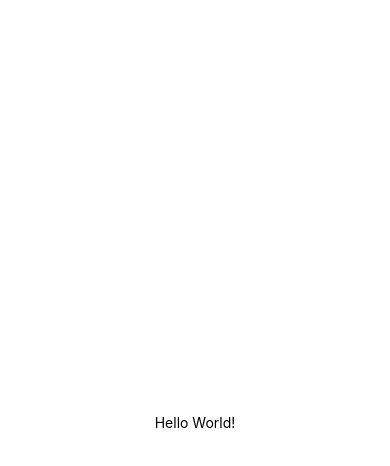
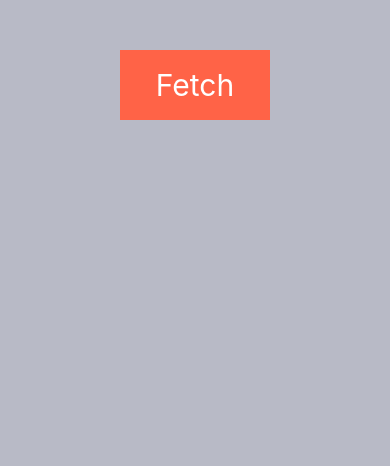
Before and after one commit to shafayeatsumit/ReactNative_TypeScript, a React Native app: screen / in a window 390 px wide. Shown: the top 466 px of the page. Built offline with nearby package versions, Linux system fonts and the light colour scheme.

Commit message:
build minimal ui for TODO

```diff
--- a/src/components/Main.tsx
+++ b/src/components/Main.tsx
@@ -1,5 +1,11 @@
 import React, { Component } from 'react';
-import { View, Text, StyleSheet } from 'react-native';
+import {
+  View,
+  Text,
+  StyleSheet,
+  FlatList,
+  TouchableOpacity,
+} from 'react-native';
 import { connect } from 'react-redux';
 import { Todo, fetchTodos } from '../actions';
 import { AppState } from '../reducers';
@@ -10,11 +16,48 @@ interface MainProps {
   fetchTodos(): any;
 }
 
+interface Item {
+  id: number;
+  title: string;
+  completed: boolean;
+}
+
 class _Main extends Component<MainProps> {
+  handleXout = (): void => { };
+
+  renderItem = ({ item }: { item: Todo }) => {
+    return (
+      <View style={styles.item}>
+        <Text style={styles.todoText}>{item.title}</Text>
+        <TouchableOpacity onPress={this.handleXout} style={styles.xout}>
+          <Text style={styles.xoutText}>X</Text>
+        </TouchableOpacity>
+      </View>
+    );
+  };
+  renderList = (): JSX.Element => {
+    return (
+      <View style={{ marginTop: 150 }}>
+        <FlatList
+          data={this.props.todos}
+          renderItem={this.renderItem}
+          keyExtractor={(item) => item.id.toString()}
+        />
+      </View>
+    );
+  };
+
+  fetchTodos = (): void => {
+    this.props.fetchTodos();
+  };
+
   render() {
     return (
       <View style={styles.container}>
-        <Text>Hello World!</Text>
+        <TouchableOpacity style={styles.fetchButton} onPress={this.fetchTodos}>
+          <Text style={styles.buttonTitle}>Fetch</Text>
+        </TouchableOpacity>
+        {this.renderList()}
       </View>
     );
   }
@@ -37,5 +80,55 @@ const styles = StyleSheet.create({
     flex: 1,
     alignItems: 'center',
     justifyContent: 'center',
+    backgroundColor: '#B8BAC6',
+  },
+  todo: {
+    textAlign: 'center',
+    fontSize: 16,
+  },
+  fetchButton: {
+    position: 'absolute',
+    top: 50,
+    backgroundColor: 'tomato',
+    height: 70,
+    width: 150,
+    alignSelf: 'center',
+    justifyContent: 'center',
+    alignItems: 'center',
+  },
+  buttonTitle: {
+    color: 'white',
+    fontSize: 30,
+  },
+  item: {
+    height: 60,
+    marginVertical: 10,
+    width: 380,
+    borderRadius: 10,
+    // justifyContent: 'center',
+    justifyContent: 'space-between',
+    padding: 10,
+    // paddingLeft: 35,
+    paddingLeft: 10,
+    paddingRight: 40,
+
+    flexDirection: 'row',
+    backgroundColor: '#E1E2E7',
+  },
+  todoText: {
+    color: 'gray',
+    fontSize: 18,
+    textAlign: 'left',
+  },
+  xoutText: {
+    fontSize: 20,
+    fontWeight: 'bold',
+    color: '#4A63A9',
+  },
+  xout: {
+    position: 'absolute',
+    right: 15,
+    alignSelf: 'center',
+    paddingLeft: 10,
   },
 });
```
